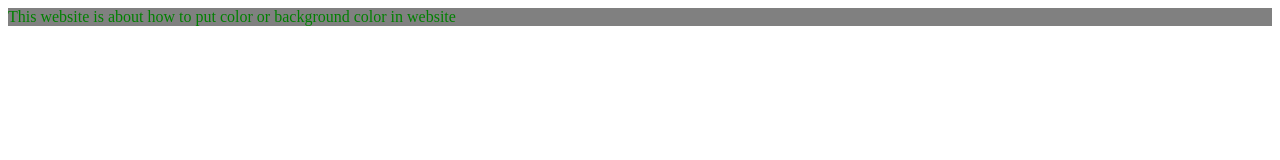
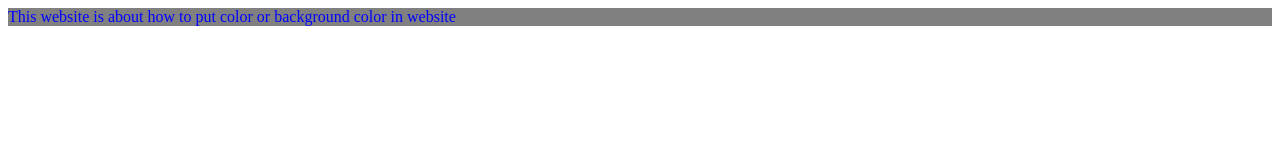
Before and after one commit to Sashan4395/Color, a plain HTML site: page index.html in a window 1280 px wide. Drawn offline with Linux system fonts and the light colour scheme.

Commit message:
Update index.html

```diff
--- a/index.html
+++ b/index.html
@@ -2,5 +2,5 @@
 <head>
 </head>
 <body>
-<p style="color:green; background-color: gray;">
+<p style="color:blue; background-color: gray;">
 This website is about how to put color or background color in website </p>
```
